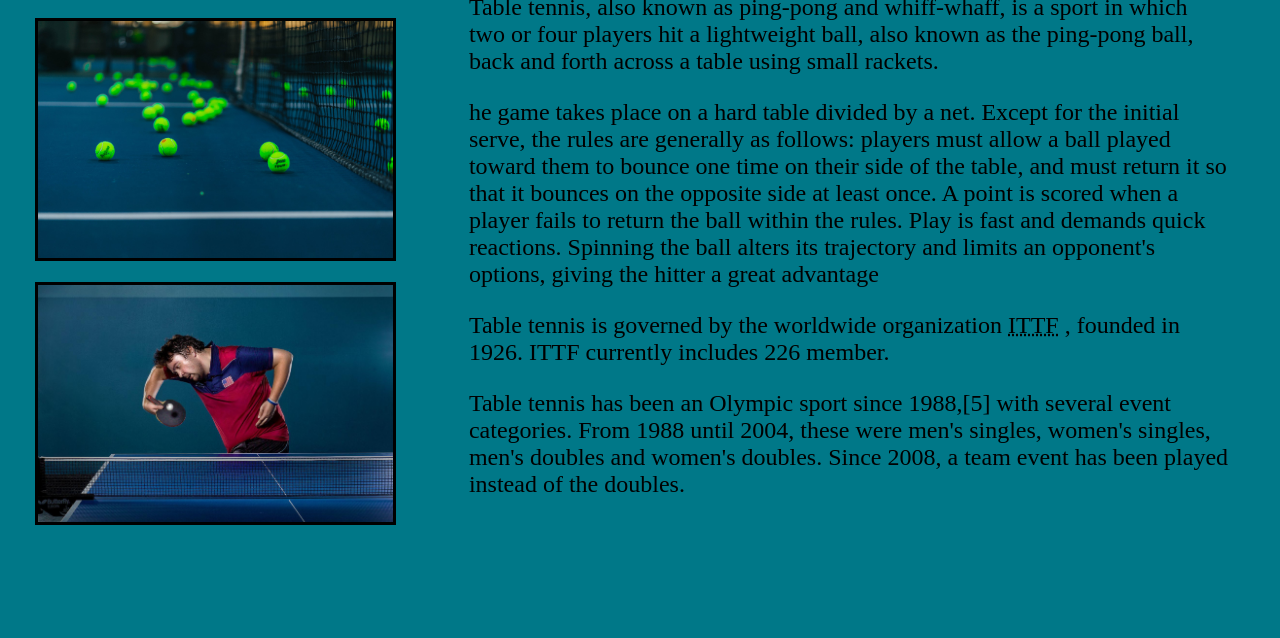
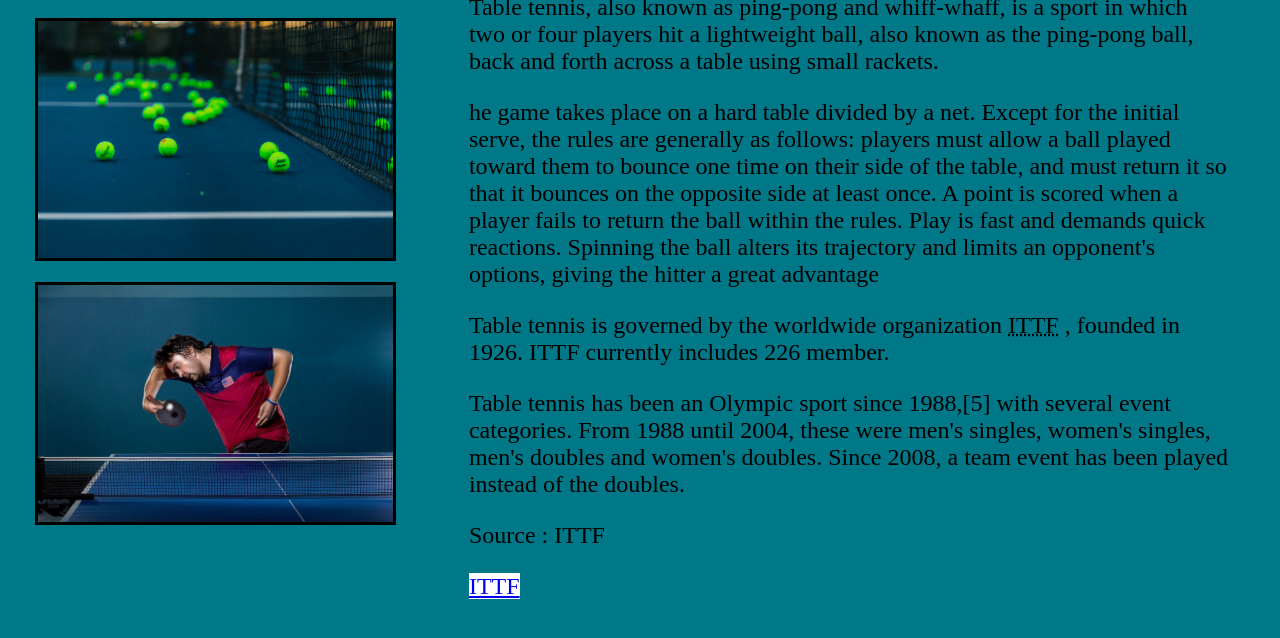
Before and after one commit to abhishekkumar1775/happy.github.io, a plain HTML site: page index.html in a window 1280 px wide. Shown: the part 644-1282 px from the top of the page. Before the commit the page ends 1204 px from the top, so only its background shows below. Drawn offline with Linux system fonts and the light colour scheme.

Commit message:
Update index.html

```diff
--- a/index.html
+++ b/index.html
@@ -30,6 +30,10 @@
 				<p>he game takes place on a hard table divided by a net. Except for the initial serve, the rules are generally as follows: players must allow a ball played toward them to bounce one time on their side of the table, and must return it so that it bounces on the opposite side at least once. A point is scored when a player fails to return the ball within the rules. Play is fast and demands quick reactions. Spinning the ball alters its trajectory and limits an opponent's options, giving the hitter a great advantage</p>
 				<p>Table tennis is governed by the worldwide organization <abbr title="International Table Tennis Federation">ITTF</abbr> , founded in 1926. ITTF currently includes 226 member.</p>
 				<p> Table tennis has been an Olympic sport since 1988,[5] with several event categories. From 1988 until 2004, these were men's singles, women's singles, men's doubles and women's doubles. Since 2008, a team event has been played instead of the doubles.</p>
+			<footer>
+					<p>Source : ITTF</p>
+					<p style="background-color: white;display:inline;"><a href="https://www.ittf.com/">ITTF</a></p>
+				</footer>
 			</section>
 </main>
 </body>
```
